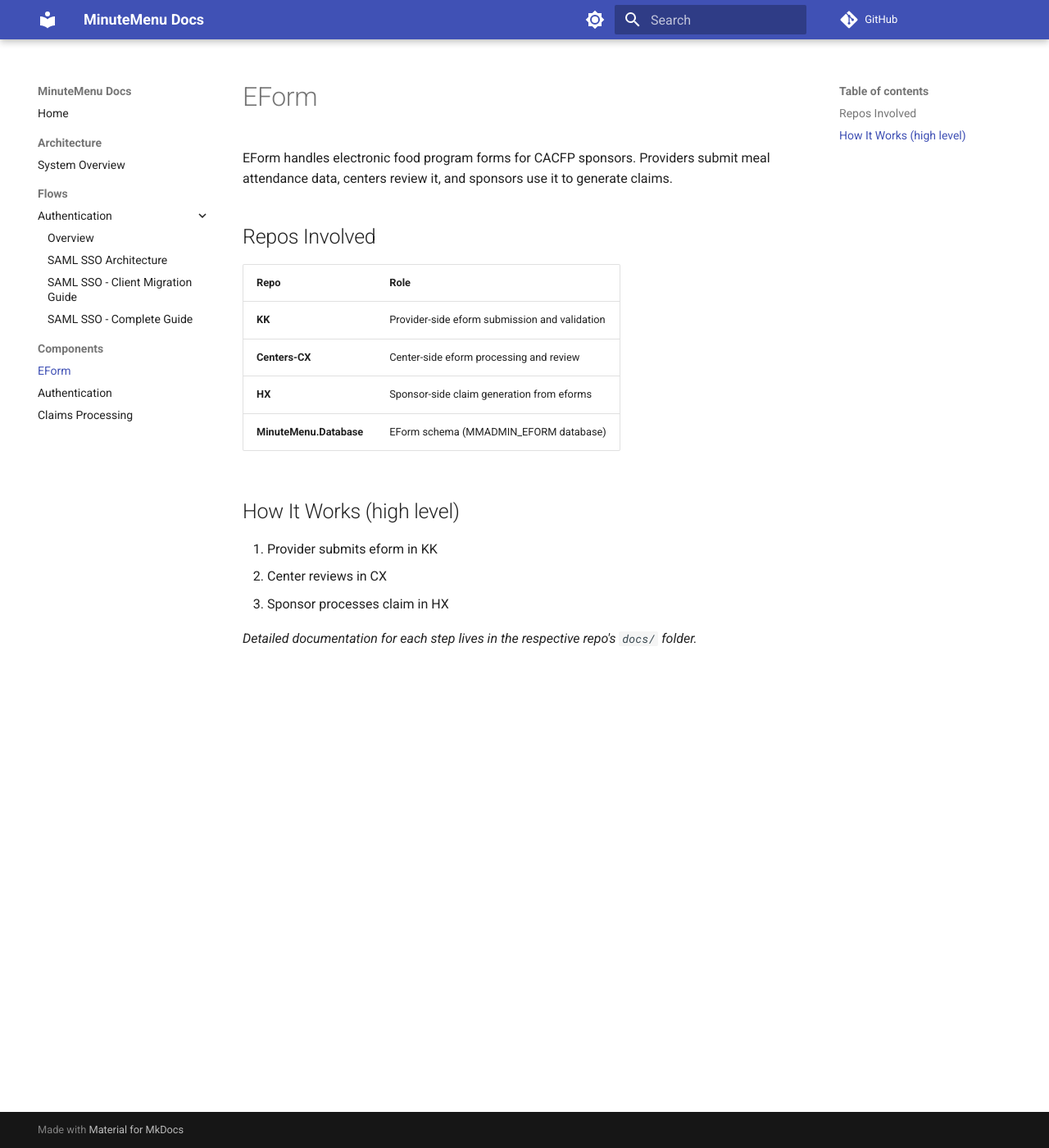
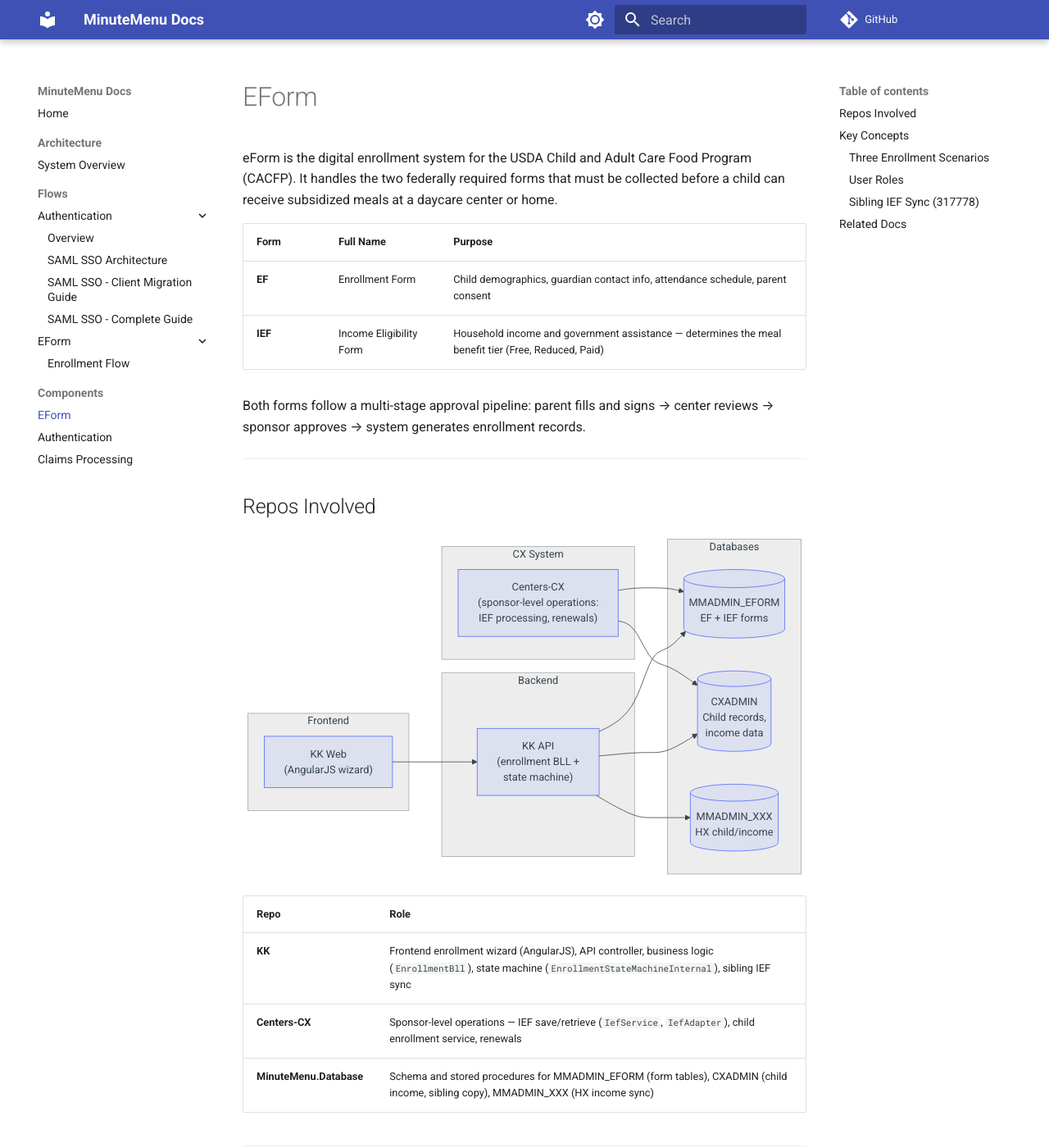
Before and after one commit to MinuteMenu/docs, an MkDocs documentation site: the page built from docs/components/eform.md, in a window 1280 px wide and 1400 px high. Shown: the whole window at 82% size. Built offline with MkDocs 1.6.1 and Material for MkDocs 9.7.7, drawn with Linux system fonts in a browser that asks for light colours; comment, search, counter and statistics services are not loaded; some of the changed text lies outside the part shown.

Commit message:
Add eForm enrollment flow docs with sibling IEF sync (317778)
- Rewrote eForm component overview with architecture diagram and
  repo map
- Created detailed enrollment flow doc covering: end-to-end flow,
  state machine with all transitions, sibling IEF synchronization
  (317778), income logic with government program rules, data model,
  and key source files
- Based on actual code from release/317778 branch in KK and
  MinuteMenu.Database repos

Co-Authored-By: Claude Opus 4.6 (1M context) <noreply@anthropic.com>

````diff
--- a/docs/components/eform.md
+++ b/docs/components/eform.md
@@ -1,20 +1,85 @@
 # EForm
 
-EForm handles electronic food program forms for CACFP sponsors. Providers submit meal attendance data, centers review it, and sponsors use it to generate claims.
+eForm is the digital enrollment system for the USDA Child and Adult Care Food Program (CACFP). It handles the two federally required forms that must be collected before a child can receive subsidized meals at a daycare center or home.
+
+| Form | Full Name | Purpose |
+|------|-----------|---------|
+| **EF** | Enrollment Form | Child demographics, guardian contact info, attendance schedule, parent consent |
+| **IEF** | Income Eligibility Form | Household income and government assistance — determines the meal benefit tier (Free, Reduced, Paid) |
+
+Both forms follow a multi-stage approval pipeline: parent fills and signs → center reviews → sponsor approves → system generates enrollment records.
+
+---
 
 ## Repos Involved
 
+```mermaid
+graph LR
+    subgraph "Frontend"
+        KK_WEB["KK Web<br/>(AngularJS wizard)"]
+    end
+
+    subgraph "Backend"
+        KK_API["KK API<br/>(enrollment BLL +<br/>state machine)"]
+    end
+
+    subgraph "CX System"
+        CX["Centers-CX<br/>(sponsor-level operations:<br/>IEF processing, renewals)"]
+    end
+
+    subgraph "Databases"
+        EFORM[(MMADMIN_EFORM<br/>EF + IEF forms)]
+        CXADMIN[(CXADMIN<br/>Child records,<br/>income data)]
+        MMADMIN[(MMADMIN_XXX<br/>HX child/income)]
+    end
+
+    KK_WEB --> KK_API
+    KK_API --> EFORM
+    KK_API --> CXADMIN
+    KK_API --> MMADMIN
+    CX --> CXADMIN
+    CX --> EFORM
+```
+
 | Repo | Role |
 |------|------|
-| **KK** | Provider-side eform submission and validation |
-| **Centers-CX** | Center-side eform processing and review |
-| **HX** | Sponsor-side claim generation from eforms |
-| **MinuteMenu.Database** | EForm schema (MMADMIN_EFORM database) |
+| **KK** | Frontend enrollment wizard (AngularJS), API controller, business logic (`EnrollmentBll`), state machine (`EnrollmentStateMachineInternal`), sibling IEF sync |
+| **Centers-CX** | Sponsor-level operations — IEF save/retrieve (`IefService`, `IefAdapter`), child enrollment service, renewals |
+| **MinuteMenu.Database** | Schema and stored procedures for MMADMIN_EFORM (form tables), CXADMIN (child income, sibling copy), MMADMIN_XXX (HX income sync) |
 
-## How It Works (high level)
+---
 
-1. Provider submits eform in KK
-2. Center reviews in CX
-3. Sponsor processes claim in HX
+## Key Concepts
 
-*Detailed documentation for each step lives in the respective repo's `docs/` folder.*
+### Three Enrollment Scenarios
+
+```mermaid
+graph LR
+    FTE["First-Time Enrollment<br/>(new child)"] -->|"EF + IEF"| BOTH["Both Forms"]
+    RE["Re-Enrollment<br/>(expired/withdrawn)"] -->|"EF + IEF"| BOTH
+    IEF_ONLY["IEF Renewal<br/>(income recertification)"] -->|"IEF only"| IEF["IEF Only"]
+```
+
+### User Roles
+
+| Role | What they do |
+|------|-------------|
+| **Center Admin** | Creates invitations, can fill forms on behalf of parent, reviews and approves |
+| **Parent/Guardian** | Receives email, fills EF + IEF, signs electronically |
+| **Sponsor** | Reviews submitted forms, approves or sends back for revision, triggers renewals |
+| **Provider (Home)** | Same as Center Admin for home daycare programs |
+
+### Sibling IEF Sync (317778)
+
+All children in a family with the same guardian must have the **same FRP designation** (Free/Reduced/Paid). When a parent submits an IEF for one child, the system detects siblings and either:
+
+- Prefills from an existing sibling's IEF (parent chooses "use existing")
+- Creates a new IEF and syncs FRP codes to all siblings automatically
+
+This is enforced via stored procedures `sp_copy_childInfo_to_siblings` (CX) and `sp_copy_hx_childInfo_to_siblings` (HX).
+
+---
+
+## Related Docs
+
+- [EForm Enrollment Flow](../flows/eform/enrollment-flow.md) — End-to-end flow with state machine, approval pipeline, sibling sync, and data model
--- a/mkdocs.yml
+++ b/mkdocs.yml
@@ -43,6 +43,8 @@ nav:
       - SAML SSO Architecture: flows/authentication/saml-sso-architecture.md
       - SAML SSO - Client Migration Guide: flows/authentication/saml-sso-client-migration-guide.md
       - SAML SSO - Complete Guide: flows/authentication/saml-sso-complete-guide.md
+    - EForm:
+      - Enrollment Flow: flows/eform/enrollment-flow.md
   - Components:
     - EForm: components/eform.md
     - Authentication: components/authentication.md
````
Also changed, not shown: docs/flows/eform/enrollment-flow.md (added, +424 -0 lines).
